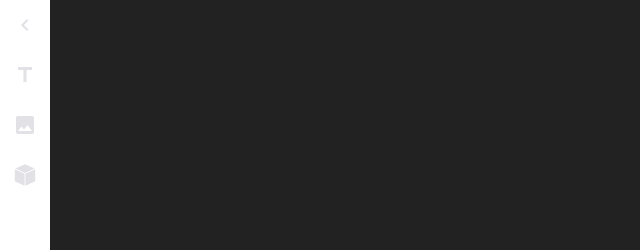
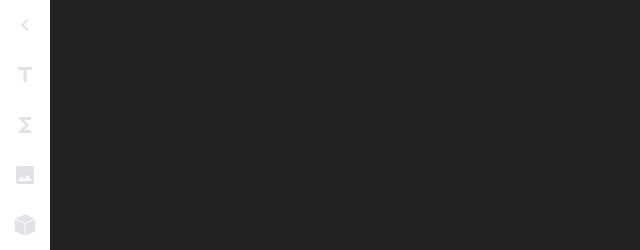
Before and after one commit to EduardoJM/dyboard, a React app: page / in a window 1280 px wide. Both pictures are taken after a click on the element 25 px from the left and 75 px from the top of the page. Shown: the top 250 px of the page, without its empty margins (0-640 px from the left). Built offline with nearby package versions, Linux system fonts and the light colour scheme.

Commit message:
some toolbar testings

```diff
--- a/src/components/Toolbar/data.ts
+++ b/src/components/Toolbar/data.ts
@@ -38,6 +38,12 @@ const toolBarData: ToolBarObjectItem[][] = [
             deep: false
         },
         {
+            id: 'math',
+            title: 'Adicionar Equação LaTeX',
+            tool: 'add-math',
+            deep: false
+        },
+        {
             id: 'add-image',
             title: 'Adicionar Imagem',
             tool: 'add-image',
@@ -65,6 +71,12 @@ const toolBarData: ToolBarObjectItem[][] = [
             title: 'Desenhar Caixa Tridimensional',
             tool: 'cube',
             deep: false
+        },
+        {
+            id: 'sphere',
+            title: 'Desenhar Esfera Tridimensional',
+            tool: 'sphere',
+            deep: false
         }
     ]
 ];
--- a/src/components/Toolbar/index.tsx
+++ b/src/components/Toolbar/index.tsx
@@ -1,6 +1,6 @@
 import React, { useState } from 'react';
-import { MdTitle, MdInsertPhoto, MdAdd, MdChevronLeft } from 'react-icons/md';
-import { GiArrowCursor, GiCube } from 'react-icons/gi';
+import { MdFunctions, MdTitle, MdInsertPhoto, MdAdd, MdChevronLeft } from 'react-icons/md';
+import { GiArrowCursor, GiCube, GiStoneSphere } from 'react-icons/gi';
 import { useTransition } from 'react-spring';
 
 import { useTools } from '../../contexts/tools';
@@ -32,6 +32,10 @@ const Toolbar: React.FC = () => {
             return <MdChevronLeft size={24} />;
         } else if (id === '3d-element' || id === 'cube') {
             return <GiCube size={24} />;
+        } else if (id === 'sphere') {
+            return <GiStoneSphere size={24} />;
+        } else if (id === 'math') {
+            return <MdFunctions size={24} />;
         }
         return <></>;
     };
```
